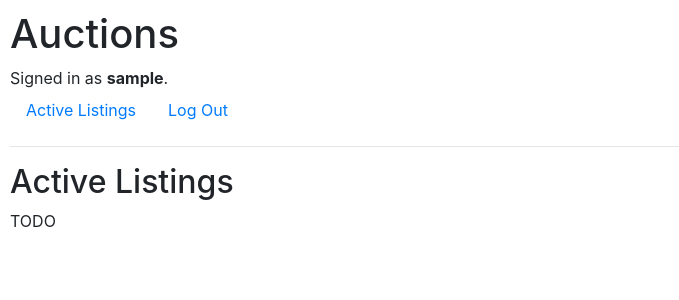
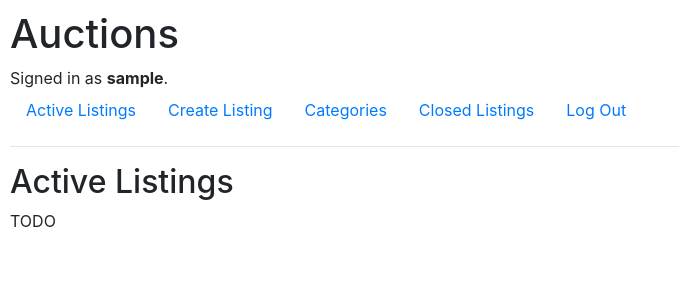
Before and after one commit to Lodewikes/CS50W, a Django app: page / in a window 1280 px wide. Shown: the top 300 px of the page, without its empty margins (0-679 px from the left). Run offline with Django 3.2, Linux system fonts and the light colour scheme; the visitor is signed in with stand-in values (Sample User, id 1); some libraries are stand-ins or nearby versions.

Commit message:
href for Create Listing, Categories and closed listings

```diff
--- a/project2/commerce/auctions/templates/auctions/layout.html
+++ b/project2/commerce/auctions/templates/auctions/layout.html
@@ -22,6 +22,15 @@
             </li>
             {% if user.is_authenticated %}
                 <li class="nav-item">
+                    <a class="nav-link" href="{% url 'create_listing' %}">Create Listing</a>
+                </li>
+                <li class="nav-item">
+                    <a class="nav-link" href="{% url 'categories' %}">Categories</a>
+                </li>
+                <li class="nav-item">
+                    <a class="nav-link" href="{% url 'closed_listings' %}">Closed Listings</a>
+                </li>
+                <li class="nav-item">
                     <a class="nav-link" href="{% url 'logout' %}">Log Out</a>
                 </li>
             {% else %}
```
